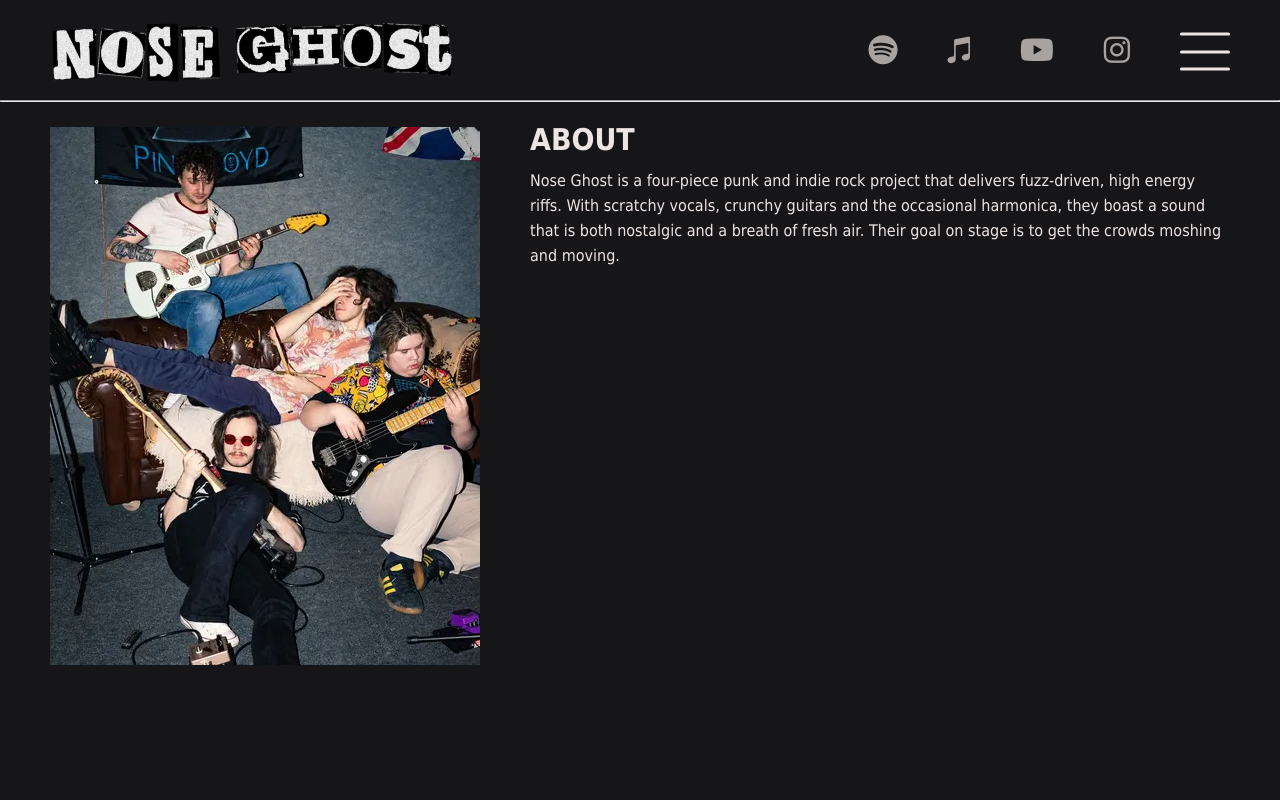
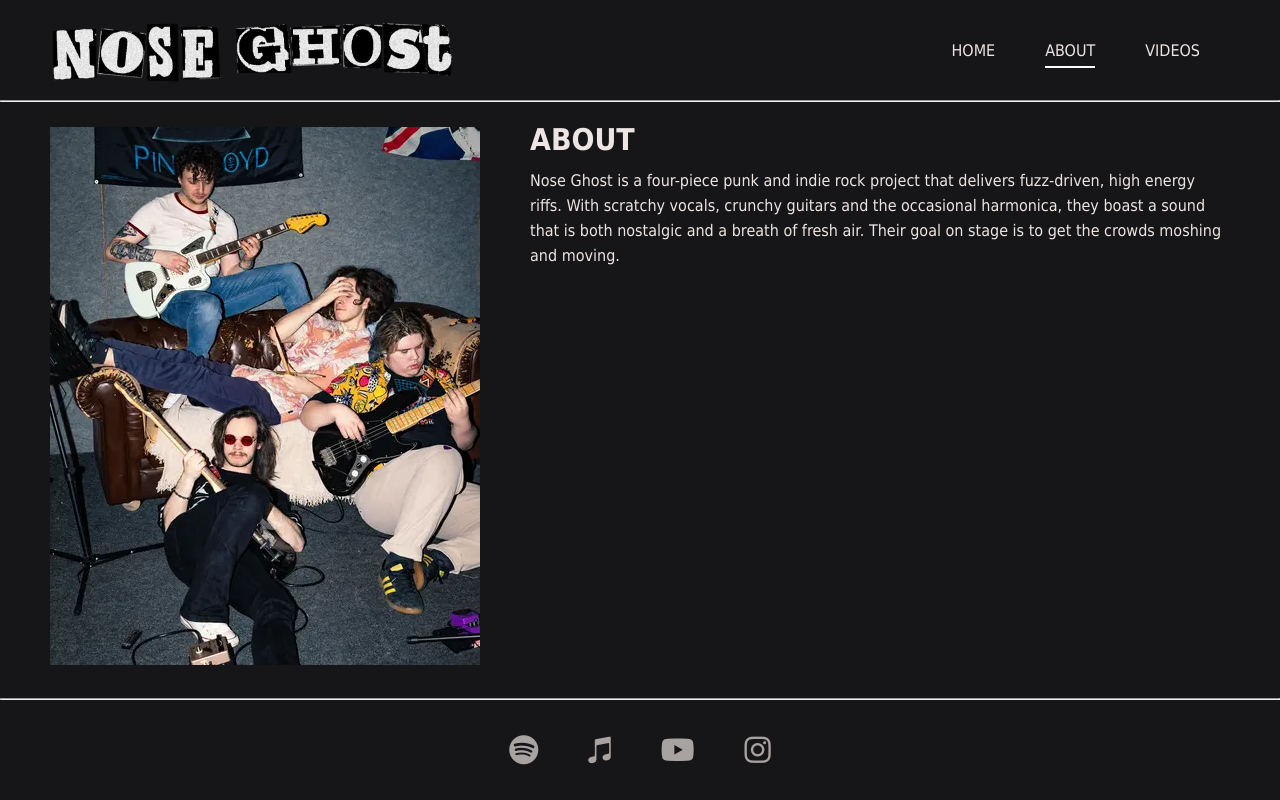
Before and after one commit to ReasonMaster44/Nose-Ghost-website, a Flask app: page /about in a window 1280 px wide. Run offline with Flask 3, Linux system fonts and the light colour scheme.

Commit message:
add footer and remove social icons in pages apart from index

```diff
--- a/static/styles/contact.css
+++ b/static/styles/contact.css
@@ -6,7 +6,6 @@
 
 
 #contact {
-
     display: flex;
     align-items: center;
     flex-direction: column;
@@ -16,7 +15,6 @@
 
     height: 500px;
     width: 400px;
-
     margin: auto;
 }
 
@@ -27,7 +25,7 @@
 @media only screen and (max-width: 1100px) {
     #contact {
         width: 90% !important;
-        height: 85% !important;
+        height: 60vh !important;
     }
 
     #name-and-email {
--- a/static/styles/navigation.css
+++ b/static/styles/navigation.css
@@ -7,7 +7,7 @@
         display: none !important;
     }
 
-    #header {
+    header {
         height: 200px !important;
     }
 
@@ -16,7 +16,7 @@
     }
 }
 
-#header {
+header {
     display: flex;
 
     justify-content: space-between;
--- a/static/styles/stylesheet.css
+++ b/static/styles/stylesheet.css
@@ -38,6 +38,30 @@ body {
     background-color: var(--bg);
     margin: 0px;
     line-height: 25px;
+
+    display: flex;
+    flex-direction: column;
+    min-height: 100vh;
+}
+
+main {
+    flex: 1;
+}
+
+footer {
+    display: flex;
+    align-items: center;
+    justify-content: center;
+    flex-direction: column;
+
+    min-height: 100px;
+}
+
+#footer-social-links {
+    display: flex;
+    gap: 50px;
+
+    transition: all 0.3s;
 }
 
 h1 {
--- a/templates/about.html
+++ b/templates/about.html
@@ -13,37 +13,22 @@
 
     </head>
     <body>
-        <div id="header">
+        <main>
+            <header>
                 <img class="only-mobile" id="ng-logo" src="{{ url_for('static', filename='images/logo-small.png')}}">
                 <img class="only-desktop" id="ng-logo" src="{{ url_for('static', filename='images/logo-large.png')}}">
 
 
                 <div id="header-links">
                     <div id="social-and-nav-links">
-                    <div id="social-links">
-                        <a class="social-link fa-brands fa-spotify" href="https://open.spotify.com/artist/0Vqti19iperDl11P2PJm1z?si=ijvsofsWShOaOxQ091EjSA" target="_blank"></a>
-                        <a class="social-link fa-brands fa-itunes-note" href="https://music.apple.com/us/artist/nose-ghost/1755930902" target="_blank"></a>
-                        <a class="social-link fa-brands fa-youtube" href="https://youtube.com/@noseghost-y9d?si=lwpJJ8is0lmZnHGE" target="_blank"></a>
-                        <a class="social-link fa-brands fa-instagram" href="https://www.instagram.com/nose.ghost.band?utm_source=ig_web_button_share_sheet&igsh=ZDNlZDc0MzIxNw==" target="_blank"></a>
-                    </div>
-
-                    <nav id="nav-bar">
+                        <nav id="nav-bar" class="active">
                             <a class="nav-item"  href="{{ url_for('index')}}">HOME</a>
                             <a class="nav-item selected" href="{{ url_for('about')}}">ABOUT</a>
                             <a class="nav-item" href="{{ url_for('videos')}}">VIDEOS</a>
                         </nav>
                     </div>
-
-
-                <nav id="ham-menu-nav">
-                    <div id="ham-menu">
-                        <span id="ham-layer1"></span>
-                        <span id="ham-layer2"></span>
-                        <span id="ham-layer3"></span>
                 </div>
-                </nav>
-            </div>
-        </div>
+            </header>
 
             <hr>
             <br>
@@ -56,5 +41,19 @@
                     <p>Nose Ghost is a four-piece punk and indie rock project that delivers fuzz-driven, high energy riffs. With scratchy vocals, crunchy guitars and the occasional harmonica, they boast a sound that is both nostalgic and a breath of fresh air. Their goal on stage is to get the crowds moshing and moving.</p>
                 </article>
             </div>
+
+            <br>
+        </main>
+
+        <hr>
+        <footer>
+            <div id="footer-social-links">
+                <a class="social-link fa-brands fa-spotify" href="https://open.spotify.com/artist/0Vqti19iperDl11P2PJm1z?si=ijvsofsWShOaOxQ091EjSA" target="_blank"></a>
+                <a class="social-link fa-brands fa-itunes-note" href="https://music.apple.com/us/artist/nose-ghost/1755930902" target="_blank"></a>
+                <a class="social-link fa-brands fa-youtube" href="https://youtube.com/@noseghost-y9d?si=lwpJJ8is0lmZnHGE" target="_blank"></a>
+                <a class="social-link fa-brands fa-instagram" href="https://www.instagram.com/nose.ghost.band?utm_source=ig_web_button_share_sheet&igsh=ZDNlZDc0MzIxNw==" target="_blank"></a>
+            </div>
+        </footer>
+
     </body>
 </html>
```
Also changed, not shown: templates/index.html (+14 -2 lines), templates/message-sent.html (+15 -21 lines), templates/videos.html (+15 -20 lines). Lines whose indentation alone changed are shown as unchanged.
